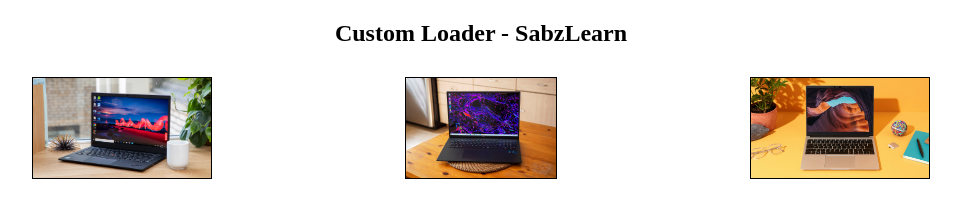
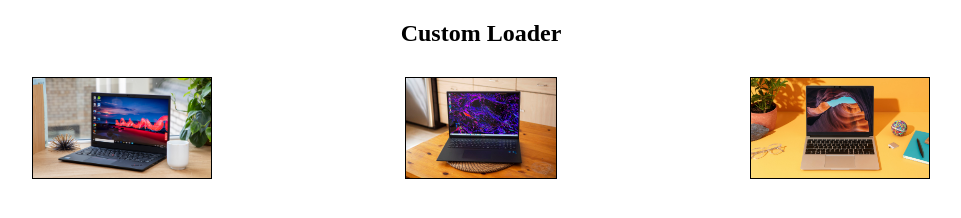
Before and after one commit to SaeedehSaldorgar/-Test-coding-of-preload, a plain HTML site: page index.html in a window 1280 px wide. Shown: the whole page, without its empty margins (159-1120 px from the left). Drawn offline with Linux system fonts and the light colour scheme.

Commit message:
Update index.html

```diff
--- a/index.html
+++ b/index.html
@@ -10,7 +10,7 @@
     <div class="loader">
         <img src="/-Test-coding-of-preload/images/loading.gif" alt="Loading..." />
       </div>
-      <h2 id="title">Custom Loader - SabzLearn</h2>
+      <h2 id="title">Custom Loader </h2>
       <div class="content">
         <img src="/-Test-coding-of-preload/images/image1.jpg" class="thumb" />
         <img src="/-Test-coding-of-preload/images/image2.jpg" class="thumb" />
```
